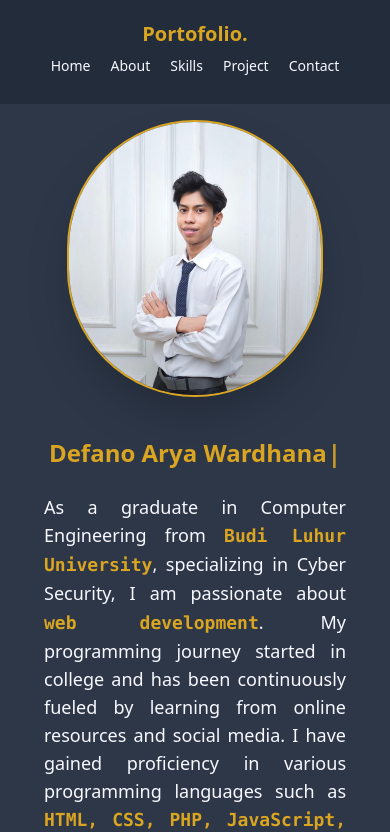
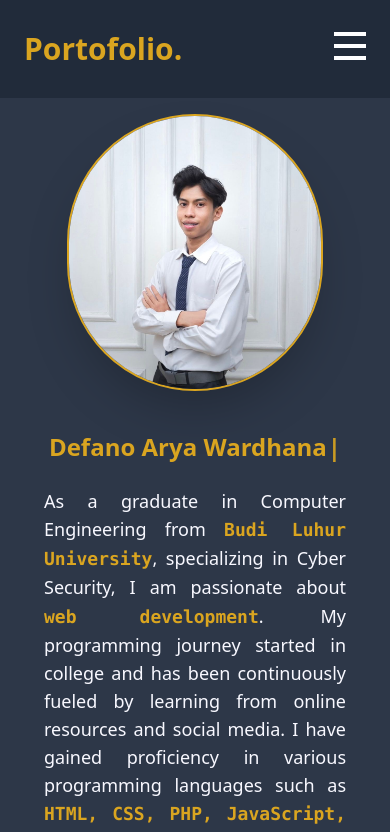
Before and after one commit to defaaryawar/def-porto, a Next.js app: page / in a window 390 px wide. Shown: the top 832 px of the page. Built offline with nearby package versions, Linux system fonts and the light colour scheme.

Commit message:
perbaikan bug pada layar mobile untuk navbar

```diff
--- a/src/components/Navbar/Navbar.jsx
+++ b/src/components/Navbar/Navbar.jsx
@@ -1,45 +1,69 @@
 "use client";
 
 import Link from "next/link";
-import { scrollToSection } from "@/utils/scrollUtils";
+import { useState } from "react";
 
 const Navbar = () => {
+    const [isMenuOpen, setIsMenuOpen] = useState(false);
+
+    const toggleMenu = () => setIsMenuOpen(!isMenuOpen); // Mengatur status menu
+    const closeMenu = () => setIsMenuOpen(false); // Menutup menu setelah klik item
+
     return (
         <>
             {/* Navbar dengan efek sticky */}
-            <div className="sticky top-0 z-50 navbar bg-gray-800 bg-opacity-70 md:px-10 p-5 max-w-screen-4xl mx-auto md:flex-row flex-col select-none">
-                <div className="flex items-center md:justify-between justify-center w-full">
+            <div className="sticky top-0 z-50 navbar bg-gray-800 bg-opacity-80 md:px-10 p-6 max-w-screen-4xl mx-auto flex flex-row items-center justify-between select-none">
+                <div className="flex items-center justify-between w-full">
                     {/* Logo atau Nama */}
                     <Link
                         href="/"
-                        className="cursor-pointer text-xl font-bold text-color-secondary md:justify-start justify-center sm:text-sm md:text-xl lg:text-2xl"
+                        className="cursor-pointer text-3xl font-bold text-color-secondary md:justify-start justify-center sm:text-sm md:text-xl lg:text-2xl"
                     >
                         Portofolio.
                     </Link>
+
+                    {/* Tombol hamburger hanya muncul di mobile */}
+                    <div className="md:hidden items-center">
+                        <button
+                            className="bg-transparent border-none text-white p-0 hover:bg-transparent"
+                            onClick={toggleMenu}
+                        >
+                            {/* Hamburger icon */}
+                            <div
+                                className={`w-8 h-1 bg-white my-2 transition-all duration-300 ${isMenuOpen ? "rotate-45 translate-y-2.5" : ""}`}
+                            />
+                            <div
+                                className={`w-8 h-1 bg-white my-2 transition-all duration-300 ${isMenuOpen ? "opacity-0" : ""}`}
+                            />
+                            <div
+                                className={`w-8 h-1 bg-white my-2 transition-all duration-300 ${isMenuOpen ? "-rotate-45 -translate-y-2.5" : ""}`}
+                            />
+                        </button>
+                    </div>
                 </div>
 
                 {/* Menu Navigasi */}
-                <div className="lg:flex">
-                    <ul className="flex flex-row sm:flex-row md:flex-row lg:flex-row gap-5 lg:gap-8 cursor-pointer  py-2 lg:px-0 items-center justify-center font-medium text-color-primary md:px-11 sm:text-lg md:text-sm lg:text-sm text-sm">
+                <div className={`lg:flex md:flex-row ${isMenuOpen ? 'absolute top-full right-0 bg-gray-800/80 w-full p-5 transition-transform transform ease-in-out duration-300' : 'hidden md:flex'}`}>
+                    <ul className="flex flex-col sm:flex-row md:flex-row lg:flex-row gap-5 lg:gap-8 cursor-pointer py-2 lg:px-0 justify-start font-medium text-color-primary md:px-11 sm:text-lg md:text-sm lg:text-sm text-lg">
                         {/* Home */}
                         <li className="hover:text-color-secondary">
-                            <Link href='#hero' className="navbar-link">Home</Link>
+                            <Link href="#hero" className="navbar-link" onClick={closeMenu}>Home</Link>
                         </li>
                         {/* About */}
                         <li className="hover:text-color-secondary">
-                            <Link href="#about" className="navbar-link">About</Link>
+                            <Link href="#about" className="navbar-link" onClick={closeMenu}>About</Link>
                         </li>
                         {/* Skills */}
                         <li className="hover:text-color-secondary">
-                            <Link href="#skill" className="navbar-link">Skills</Link>
+                            <Link href="#skill" className="navbar-link" onClick={closeMenu}>Skills</Link>
                         </li>
-                        {/* Portfolio */}
+                        {/* Project */}
                         <li className="hover:text-color-secondary">
-                            <Link href="#project" className="navbar-link">Project</Link>
-                            {/* Contact */}
+                            <Link href="#project" className="navbar-link" onClick={closeMenu}>Project</Link>
                         </li>
+                        {/* Contact */}
                         <li className="hover:text-color-secondary">
-                            <Link href="#footer" className="navbar-link">Contact</Link>
+                            <Link href="#footer" className="navbar-link" onClick={closeMenu}>Contact</Link>
                         </li>
                     </ul>
                 </div>
--- a/src/components/Project/Project.jsx
+++ b/src/components/Project/Project.jsx
@@ -50,12 +50,12 @@ const useInView = () => {
 export default function Project() {
   return (
     <div className="bg-gray-100 py-16 justify-center items-center">
-      <div className="mx-auto max-w-7xl px-4 sm:px-6 lg:px-8">
+      <div className="mx-auto max-w-7xl px-4 sm:px-6 lg:px-4">
         <div className="mx-auto max-w-2xl sm:py-24 lg:max-w-none lg:py-4">
           <h2 className="text-3xl text-color-secondary mb-10 text-center select-none font-bold">My Projects</h2>
 
           {/* Grid untuk menata kartu */}
-          <div className="mt-4 space-y-12 lg:grid lg:grid-cols-3 lg:gap-x-8 lg:space-y-0 justify-center items-center px-10 md:px-0">
+          <div className="mt-4 space-y-12 lg:grid lg:grid-cols-3 lg:gap-x-10 lg:space-y-0 justify-center items-center px-10 md:px-0">
             {callouts.map((callout) => {
               const { inView, ref } = useInView(); // Ambil status inView untuk setiap card
 
```
